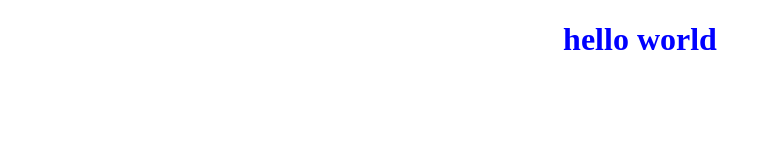
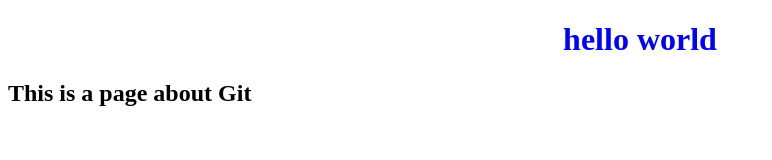
Before and after one commit to sarajorheim/Project, a plain HTML site: page Index.HTML in a window 1280 px wide. Shown: the whole page, without its empty margins (0-772 px from the left). Drawn offline with Linux system fonts and the light colour scheme.

Commit message:
added h2-welcome

```diff
--- a/Index.HTML
+++ b/Index.HTML
@@ -9,6 +9,7 @@
   </head>
   <body>
     <h1>hello world</h1>
+    <h2>This is a page about Git</h2>
     <script src="script.js"></script>
   </body>
 </html>
```
